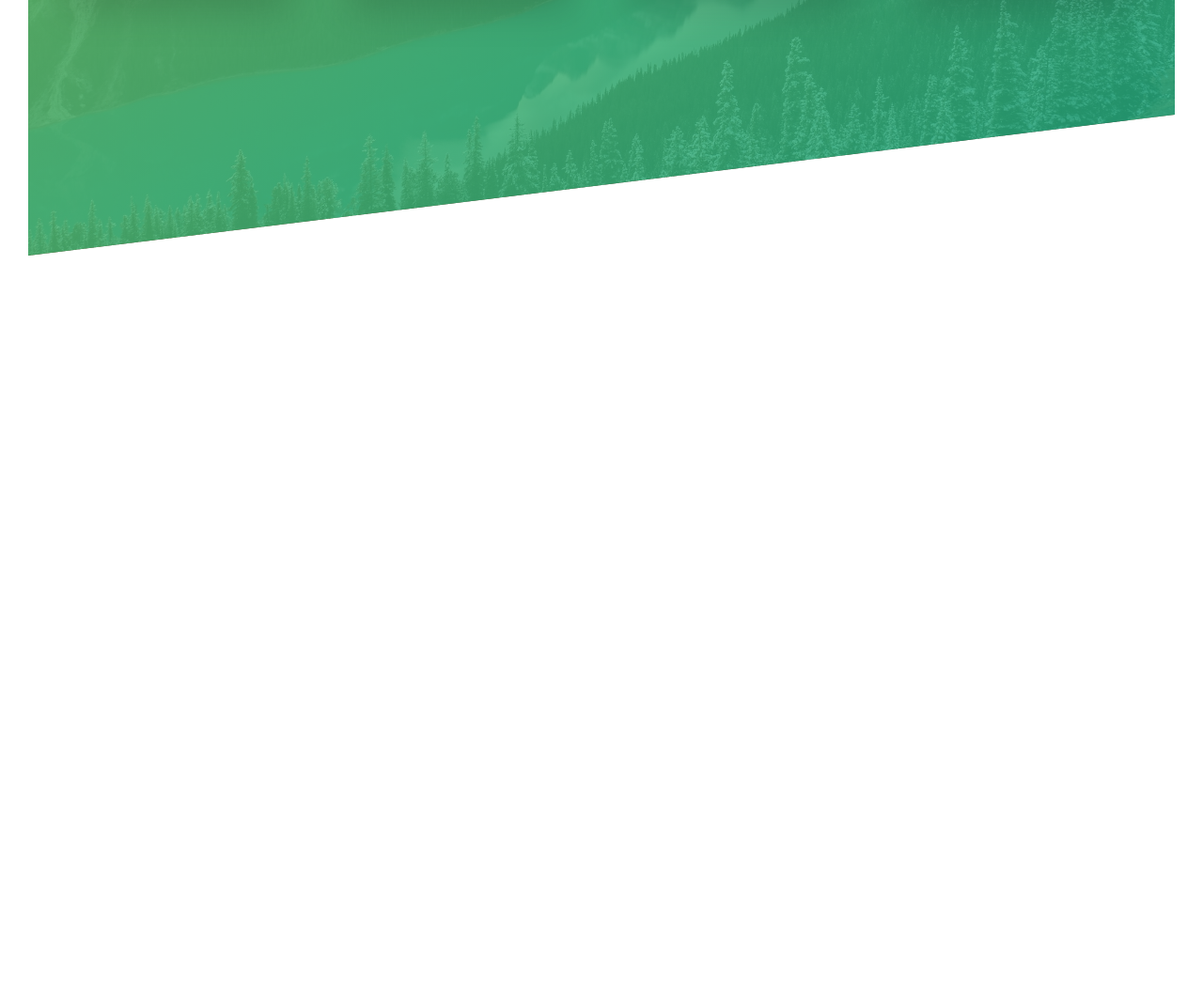
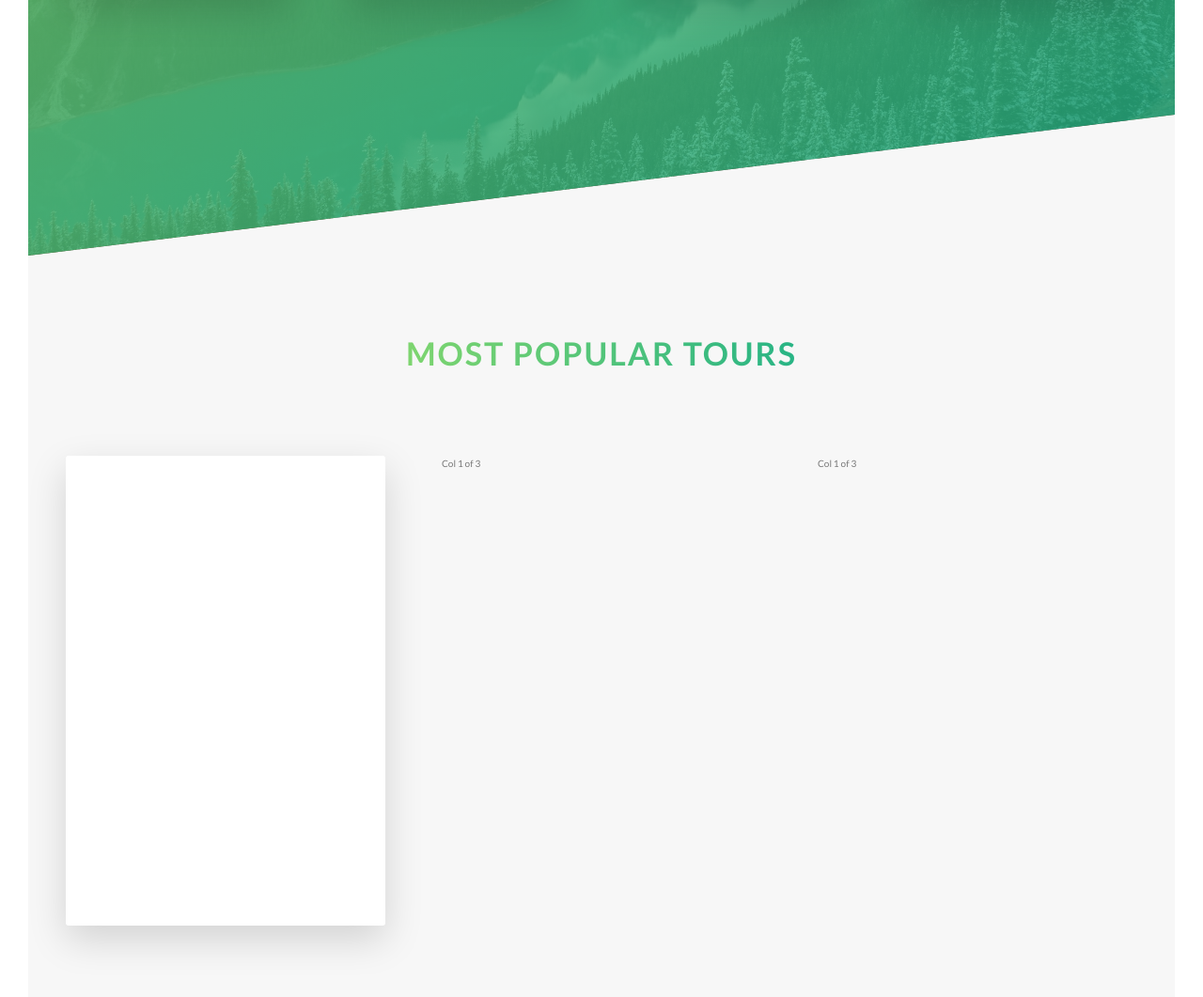
Before and after one commit to DCasely/advanced-css-course-master, a website: page Natours/starter/index.html in a window 1280 px wide. Shown: the part 1986-3047 px from the top of the page at 94% size. Before the commit the page ends 2258 px from the top, so only its background shows below. Drawn offline with Linux system fonts and the light colour scheme.

Commit message:
5.39 COMPLETE

```diff
--- a/Natours/starter/index.html
+++ b/Natours/starter/index.html
@@ -138,6 +138,33 @@
           </div>
         </div>
       </section>
+
+      <section class="section-tours">
+        <div class="u-center-text u-margin-bottom-big">
+          <h2 class="heading-secondary">
+            Most popular tours
+          </h2>
+        </div>
+
+        <div class="row">
+          <div class="col-1-of-3">
+            <div class="card">
+              <div class="card__side card__side--front">
+                FRONT
+              </div>
+              <div class="card__side card__side--back card__side--back-1">
+                BACK
+              </div>
+            </div>
+          </div>
+          <div class="col-1-of-3">
+            Col 1 of 3
+          </div>
+          <div class="col-1-of-3">
+            Col 1 of 3
+          </div>
+        </div>
+      </section>
     </main>
 
     <!-- GRID SETUP  -->
--- a/Natours/starter/sass/abstracts/_variables.scss
+++ b/Natours/starter/sass/abstracts/_variables.scss
@@ -2,6 +2,12 @@
 $color-primary: #55c57a;
 $color-primary-light: #7ed56f;
 $color-primary-dark: #28b485;
+
+$color-secondary-light: #ffb900;
+$color-secondary-dark: #ff7730;
+
+$color-tertiary-light: #2998ff;
+$color-tertiary-dark: #5643fa;
 
 $color-grey-light-1: #f7f7f7;
 
--- /dev/null
+++ b/Natours/starter/sass/components/_card.scss
@@ -0,0 +1,43 @@
+.card {
+  perspective: 150rem;
+  -moz-perspective: 150rem;
+  position: relative;
+  height: 50rem;
+
+  &__side {
+    color: #fff;
+    font-size: 2rem;
+    height: 50rem;
+    transition: all 0.8s ease;
+    position: absolute;
+    top: 0;
+    left: 0;
+    width: 100%;
+    backface-visibility: hidden;
+    border-radius: 3px;
+    box-shadow: 0 1.5rem 4rem rgba($color-black, 0.15);
+
+    &--front {
+      background-color: $color-white;
+    }
+
+    &--back {
+      transform: rotateY(180deg);
+
+      &-1 {
+        background-image: linear-gradient(
+          to right bottom,
+          $color-secondary-light,
+          $color-secondary-dark
+        );
+      }
+    }
+  }
+
+  &:hover &__side--front {
+    transform: rotateY(180deg);
+  }
+  &:hover &__side--back {
+    transform: rotateY(0deg);
+  }
+}
--- a/Natours/starter/sass/main.scss
+++ b/Natours/starter/sass/main.scss
@@ -8,6 +8,7 @@
 @import 'base/utilities';
 
 @import 'components/button';
+@import 'components/card';
 @import 'components/composition';
 @import 'components/feature-box';
 
--- a/Natours/starter/sass/pages/_home.scss
+++ b/Natours/starter/sass/pages/_home.scss
@@ -20,3 +20,9 @@
     transform: skewY(7deg);
   }
 }
+
+.section-tours {
+  background-color: $color-grey-light-1;
+  padding: 25rem 0 50rem 0;
+  margin-top: -10rem;
+}
```
Also changed, not shown: Natours/starter/css/style.css.
